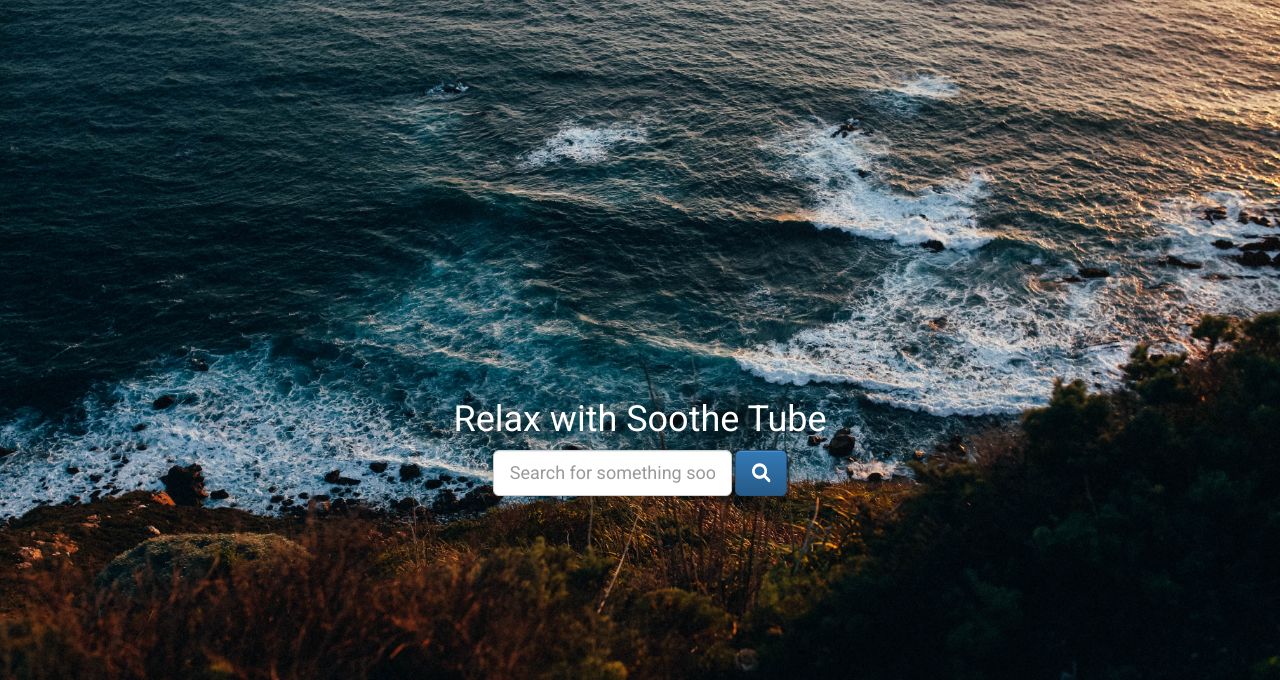
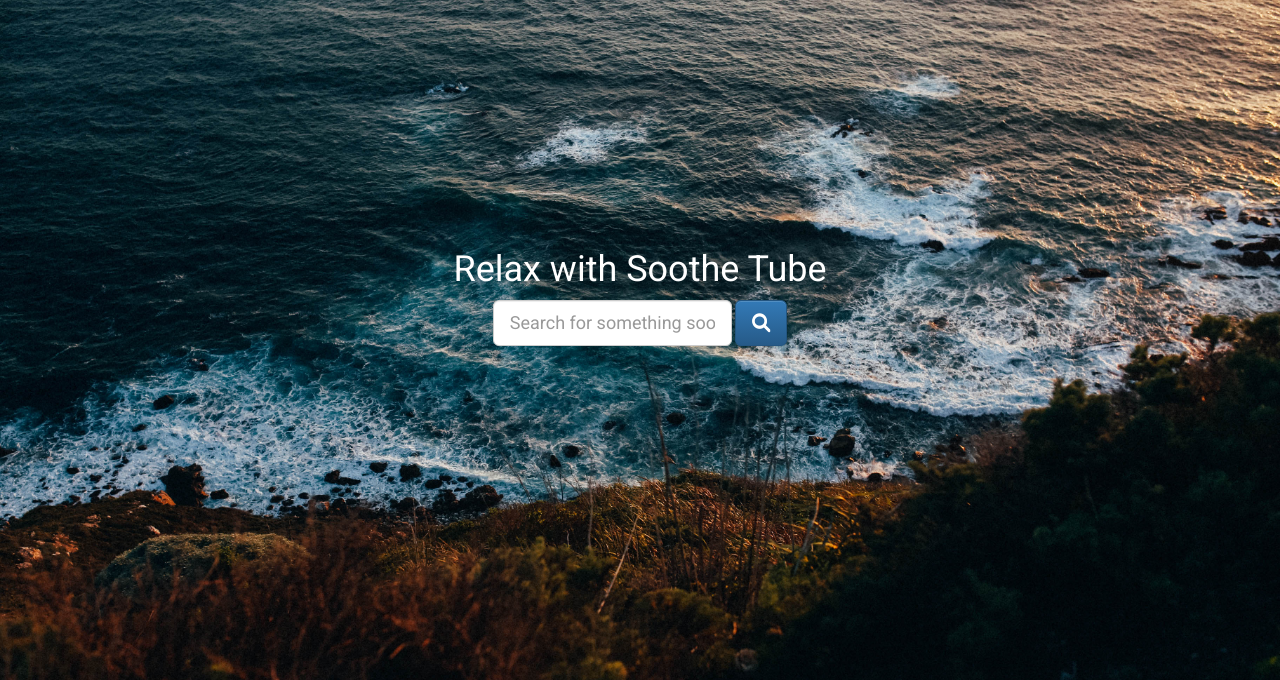
Before and after one commit to allisonPlusPlus/SootheTube, a PHP site: page / in a window 1280 px wide. Shown: the top 680 px of the page. Run offline with PHP 8.4, Linux system fonts and the light colour scheme; some libraries are stand-ins or nearby versions.

Commit message:
Move content vertically up the page

```diff
--- a/main.css
+++ b/main.css
@@ -18,7 +18,7 @@ body {
 }
 
 .content {
-  margin-top: 400px;
+  margin-top: 250px;
 }
 
 .h1{
```
